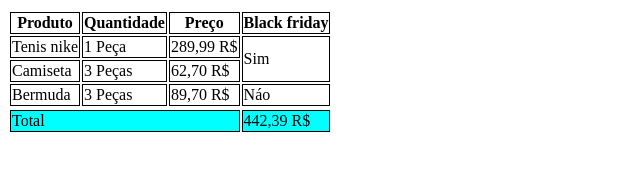
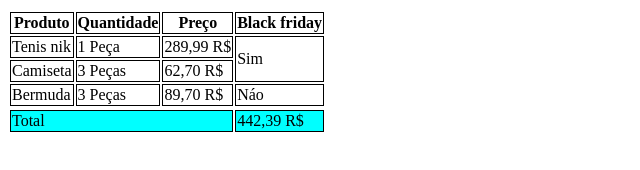
Before and after one commit to Eliv-elton7/projeto-xdev, a plain HTML site: page index.html in a window 1280 px wide. Shown: the whole page, without its empty margins (0-640 px from the left). Drawn offline with Linux system fonts and the light colour scheme.

Commit message:
Trocado o nome nike por nik

```diff
--- a/index.html
+++ b/index.html
@@ -30,7 +30,7 @@
 
         <tbody>
             <tr>
-                <td>Tenis nike</td>
+                <td>Tenis nik</td>
                 <td>1 Peça</td>
                 <td>289,99 R$</td>
                 <td rowspan="2">Sim</td>
```
